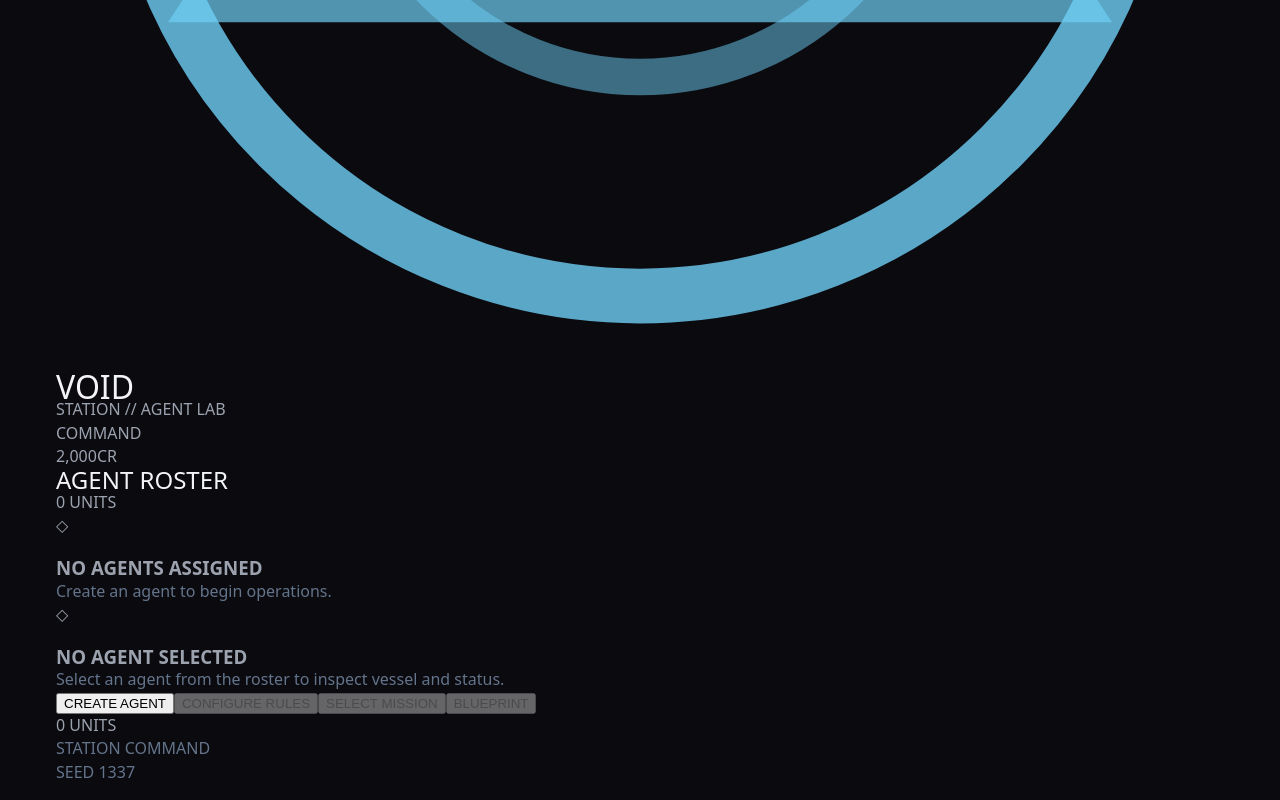
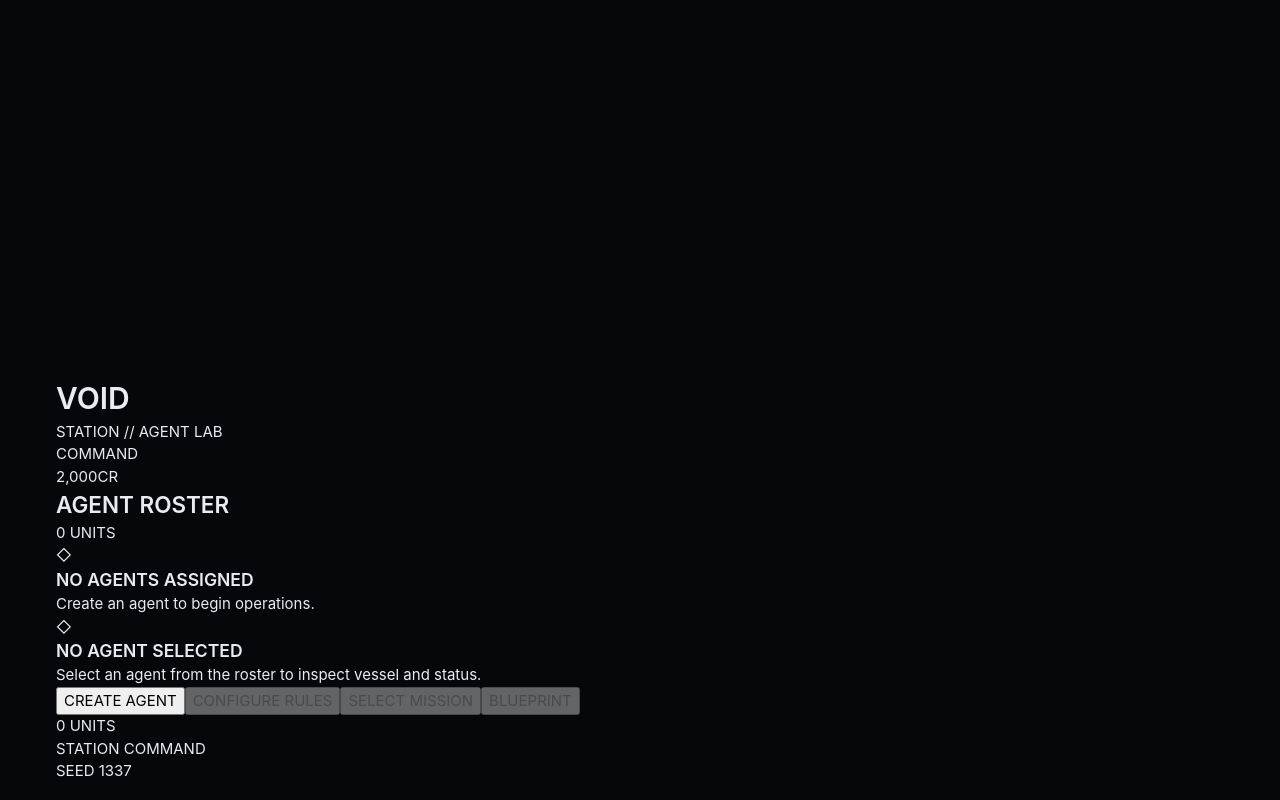
Before and after one commit to n3phz/void-agent-lab, a React (Vite) app: page / in a window 1280 px wide. Shown: the part 815-1615 px from the top of the page. Built offline with nearby package versions, Linux system fonts and the light colour scheme; the HTML template or start-up script is replaced by a standard one.

Commit message:
Rebuild VOID UI composition system

```diff
--- a/src/components/StationShell.tsx
+++ b/src/components/StationShell.tsx
@@ -75,7 +75,9 @@ export function StationShell({ children, state, statusText, screenClass }: Stati
         </div>
       </header>
 
-      <main className="void-shell__main">{children}</main>
+      <main className="void-shell__main">
+        {children}
+      </main>
 
       <footer className="void-shell__footer">
         <div className="void-shell__footer-left">
--- a/src/index.css
+++ b/src/index.css
@@ -1,130 +1,86 @@
-/* Base reset + design tokens (shared by all screens) */
-:root {
-  --text: #9ca3af;
-  --text-h: #f3f4f6;
-  --bg: #0a0a0f;
-  --border: #2e303a;
-  --code-bg: #1f2028;
-  --accent: #c084fc;
-  --accent-bg: rgba(192, 132, 252, 0.1);
-  --accent-border: rgba(192, 132, 252, 0.3);
-  --social-bg: rgba(47, 48, 58, 0.5);
-  --shadow:
-    rgba(0, 0, 0, 0.4) 0 10px 15px -3px, rgba(0, 0, 0, 0.25) 0 4px 6px -2px;
+/* ============================================================================
+   VOID // AGENT LAB — BASE RESET
+   ============================================================================ */
 
-  /* VOID THEME - PHASE 0 */
-  --void-black: #0A0A0A;
-  --void-panel: #1E1E1E;
-  --void-subpanel: #2B2B2B;
-  --void-metal: #4A4A4A;
+*,
+*::before,
+*::after {
+  box-sizing: border-box;
+}
 
-  /* SEMANTIC COLORS */
-  --void-nav: #6ECFF6;
-  --void-threat: #FF6B6B;
-  --void-scan: #A8E6CF;
-  --void-success: #8FBC8F;
-  --void-warning: #FFB86B;
-
-  /* TYPOGRAPHY */
-  --sans: system-ui, 'Segoe UI', Roboto, sans-serif;
-  --heading: 'IBM Plex Sans', 'IBM Plex Sans', var(--sans);
-  --heading-weight: 600;
-  --mono: 'IBM Plex Mono', ui-monospace, Consolas, monospace;
-
-  /* GAMWIDE VISUAL SYSTEM — VOID // AGENT LAB */
-  /* Phase 5A Station Command palette (now shared) */
-  --void-bg-deep: #030407;
-  --void-metal-dark: #0f131a;
-  --void-metal-mid: #181e29;
-  --void-metal-plate: #222a38;
-  --void-metal-border: #333f52;
-  --void-metal-highlight: #4a5b75;
-
-  /* CRT Phosphor Colors */
-  --phosphor-cyan: #4deeea;
-  --phosphor-cyan-dim: #1f7a78;
-  --phosphor-amber: #f59e0b;
-  --phosphor-amber-dim: #854d0e;
-  --phosphor-green: #22c55e;
-  --phosphor-green-dim: #14532d;
-  --phosphor-red: #ef4444;
-  --phosphor-red-dim: #7f1d1d;
-
-  /* Text Hierarchy */
-  --text-main: #e2e8f0;
-  --text-dim: #94a3b8;
-  --text-muted: #64748b;
-
-  font: 16px/145% var(--sans);
-  letter-spacing: 0;
-  color-scheme: light dark;
-  color: var(--text);
-  background: var(--bg);
-  font-synthesis: none;
-  text-rendering: optimizeLegibility;
+html {
+  height: 100%;
   -webkit-font-smoothing: antialiased;
   -moz-osx-font-smoothing: grayscale;
-
-  @media (max-width: 1024px) {
-    font-size: 15px;
-  }
-
-  @media (prefers-reduced-motion: reduce) {
-    *, :before, :after {
-      animation-duration: 0.01ms !important;
-      animation-iteration-count: 1 !important;
-      transition-duration: 0.01ms !important;
-    }
-  }
-}
-
-@media (prefers-color-scheme: dark) {
-  :root {
-    --text: #9ca3af;
-    --text-h: #f3f4f6;
-    --bg: #16171d;
-    --border: #2e303a;
-    --code-bg: #1f2028;
-    --accent: #c084fc;
-    --accent-bg: rgba(192, 132, 252, 0.15);
-    --accent-border: rgba(192, 132, 252, 0.5);
-    --social-bg: rgba(47, 48, 58, 0.5);
-    --shadow:
-      rgba(0, 0, 0, 0.4) 0 10px 15px -3px, rgba(0, 0, 0, 0.25) 0 4px 6px -2px;
-  }
+  text-rendering: optimizeLegibility;
 }
 
 body {
+  height: 100%;
+  margin: 0;
+  overflow: hidden;
+  overscroll-behavior: none;
+  background: #05070a;
+  color: #e8ecf1;
+  font-family: 'IBM Plex Sans', 'Inter', system-ui, sans-serif;
+  font-size: 15px;
+  line-height: 1.5;
+}
+
+h1,
+h2,
+h3,
+h4 {
+  margin: 0;
+  font-weight: 600;
+  color: #e8ecf1;
+}
+
+p,
+dl,
+dd,
+dt {
   margin: 0;
 }
 
-h1,
-h2 {
-  font-family: var(--heading);
-  font-weight: 500;
-  color: var(--text-h);
+ul,
+ol {
+  margin: 0;
+  padding: 0;
 }
 
-/* Heading sizes are owned by each screen's own stylesheet rules. */
-h1 {
-  margin: 0;
+button {
+  font: inherit;
 }
 
-h2 {
-  margin: 0;
-}
-
-p {
-  margin: 0;
+img {
+  display: block;
+  max-width: 100%;
 }
 
 code {
-  font-family: var(--mono);
-  display: inline-flex;
-  border-radius: 4px;
-  color: var(--text-h);
-  font-size: 15px;
-  line-height: 135%;
-  padding: 4px 8px;
-  background: var(--code-bg);
+  font-family: 'IBM Plex Mono', ui-monospace, Consolas, monospace;
 }
+
+::-webkit-scrollbar {
+  width: 6px;
+  height: 6px;
+}
+
+::-webkit-scrollbar-track {
+  background: #05070a;
+}
+
+::-webkit-scrollbar-thumb {
+  background: #1e2d42;
+  border-radius: 3px;
+}
+
+::-webkit-scrollbar-thumb:hover {
+  background: #2a3d58;
+}
+
+:focus-visible {
+  outline: 2px solid #21d4e8;
+  outline-offset: 1px;
+}
--- a/src/styles/create-agent.css
+++ b/src/styles/create-agent.css
@@ -161,8 +161,6 @@
 
 .ac__preview {
   align-self: start;
-  max-height: 65vh;
-  overflow-y: auto;
 }
 
 .ac__vessel-stage {
--- a/src/styles/global.css
+++ b/src/styles/global.css
@@ -33,7 +33,7 @@ html {
 
 body {
   margin: 0;
-  min-height: 100vh;
+  min-height: 0;
   font-family: var(--font-ui);
   font-size: var(--text-base);
   color: var(--text-primary);
@@ -59,10 +59,34 @@ body {
 .void-shell {
   display: grid;
   grid-template-rows: var(--header-height) 1fr var(--footer-height);
-  min-height: 100vh;
+  height: 100dvh;
   position: relative;
   isolation: isolate;
 }
+
+/* ============================================================================
+   VIEWPORT ARCHITECTURE — SINGLE OWNER OF VIEWPORT HEIGHT
+   ============================================================================ */
+.void-shell__main {
+  position: relative;
+  padding: var(--space-3);
+  max-width: 1600px;
+  margin: 0 auto;
+  width: 100%;
+  min-height: 0;
+  overflow-y: auto;
+  overflow-x: hidden;
+  display: flex;
+  flex-direction: column;
+}
+
+/* ============================================================================
+   VIEWPORT CONTENT HIERARCHY
+   ============================================================================ */
+.void-shell__main > * { flex-shrink: 0; }
+.void-shell__main > *:last-child { flex-grow: 1; }
+
+
 
 .void-shell::before {
   content: '';
@@ -212,14 +236,9 @@ body {
 }
 
 /* --- Main --- */
-.void-shell__main {
-  position: relative;
-  padding: var(--space-4);
-  max-width: 1600px;
-  margin: 0 auto;
-  width: 100%;
-  min-height: 0;
-}
+
+
+
 
 /* --- Footer --- */
 .void-shell__footer {
@@ -822,7 +841,7 @@ body {
   display: flex;
   flex-direction: column;
   gap: var(--space-3);
-  min-height: 280px;
+  min-height: 0;
 }
 
 .sc__ship {
@@ -900,61 +919,6 @@ body {
   min-width: 160px;
 }
 
-/* Station Command - ensure sc grid fits within shell main */
-.void-shell__main .sc {
-  width: 100%;
-  max-width: 100%;
-  box-sizing: border-box;
-  padding-bottom: calc(var(--footer-height) + var(--space-4));
-}
-
-.void-shell__main .sc {
-  display: grid;
-  grid-template-columns: minmax(0, 1fr) minmax(0, 1fr);
-  gap: var(--space-4);
-  width: 100%;
-  box-sizing: border-box;
-  align-items: start;
-}
-
-.void-shell__main .sc > section {
-  min-width: 0;
-  width: 100%;
-}
-
-.void-shell__main .sc__body {
-  display: flex;
-  flex-direction: column;
-  gap: var(--space-3);
-  min-width: 0;
-  width: 100%;
-}
-
-.void-shell__main .sc__vessel {
-  min-width: 0;
-  width: 100%;
-  flex: 1;
-}
-
-.void-shell__main .sc__status {
-  min-width: 0;
-  width: 100%;
-}
-
-.void-shell__main .sc__command-bar {
-  display: flex;
-  flex-wrap: wrap;
-  gap: var(--space-2);
-  grid-column: 1 / -1;
-  width: 100%;
-  box-sizing: border-box;
-}
-
-.void-shell__main .sc__command-bar .void-btn {
-  flex: 1 1 160px;
-  min-width: 0;
-}
-
 @media (max-width: 900px) {
   .sc {
     grid-template-columns: 1fr;
@@ -975,73 +939,3 @@ body {
     gap: var(--space-1);
   }
 }
-
-/* Station Command - force grid items to stay within bounds */
-.void-shell__main .sc {
-  display: grid !important;
-  grid-template-columns: minmax(0, 1fr) minmax(0, 1fr) !important;
-  gap: var(--space-4) !important;
-  width: 100% !important;
-  box-sizing: border-box !important;
-  align-items: start !important;
-  min-height: 0 !important;
-}
-
-.void-shell__main .sc > * {
-  min-width: 0 !important;
-  width: 100% !important;
-  box-sizing: border-box !important;
-  overflow: hidden !important;
-}
-
-.void-shell__main .sc .void-panel,
-.void-shell__main .sc .void-panel--raised {
-  height: auto !important;
-  max-height: 100% !important;
-  overflow-y: auto !important;
-}
-
-.void-shell__main .sc__vessel {
-  min-height: 200px !important;
-  max-height: 320px !important;
-  flex: 0 0 auto !important;
-  overflow: hidden !important;
-}
-
-.sc__ship {
-  flex: 0 0 auto !important;
-  width: 100% !important;
-  max-height: 220px !important;
-  height: auto !important;
-  object-fit: contain !important;
-  padding: var(--space-3) !important;
-  filter: drop-shadow(0 0 12px rgba(77, 238, 234, 0.15)) !important;
-  transition: transform var(--motion-slow) var(--ease-out) !important;
-}
-
-.sc__vessel-specs {
-  flex: 0 0 auto !important;
-  display: grid !important;
-  grid-template-columns: repeat(2, 1fr) !important;
-  gap: var(--space-2) var(--space-4) !important;
-  padding: var(--space-2) var(--space-3) !important;
-  font-size: var(--text-2xs) !important;
-}
-
-.void-shell__main .sc__status {
-  flex: 0 0 auto !important;
-  min-width: 0 !important;
-  width: 100% !important;
-}
-
-.void-shell__main .sc__actions {
-  flex-wrap: wrap !important;
-  gap: var(--space-2) !important;
-}
-
-.void-shell__main .sc__actions .void-btn {
-  flex: 1 1 auto !important;
-  min-width: 100px !important;
-  padding: var(--space-2) var(--space-3) !important;
-  font-size: var(--text-xs) !important;
-}
--- a/src/styles/live-mission.css
+++ b/src/styles/live-mission.css
@@ -523,7 +523,7 @@
   list-style: none;
   padding: 0;
   margin: 0;
-  max-height: 200px;
+
   overflow-y: auto;
   font-family: var(--font-mono);
   font-size: var(--text-xs);
@@ -636,7 +636,7 @@
     order: -1;
   }
   .sim__log {
-    max-height: 150px;
+
   }
   .sim__entry {
     grid-template-columns: 16px auto 60px 1fr;
--- a/src/styles/mission-ops.css
+++ b/src/styles/mission-ops.css
@@ -182,8 +182,6 @@
   display: flex;
   flex-direction: column;
   gap: var(--space-4);
-  max-height: 60vh;
-  overflow-y: auto;
 }
 
 /* --- Agent Status in Brief --- */
```
